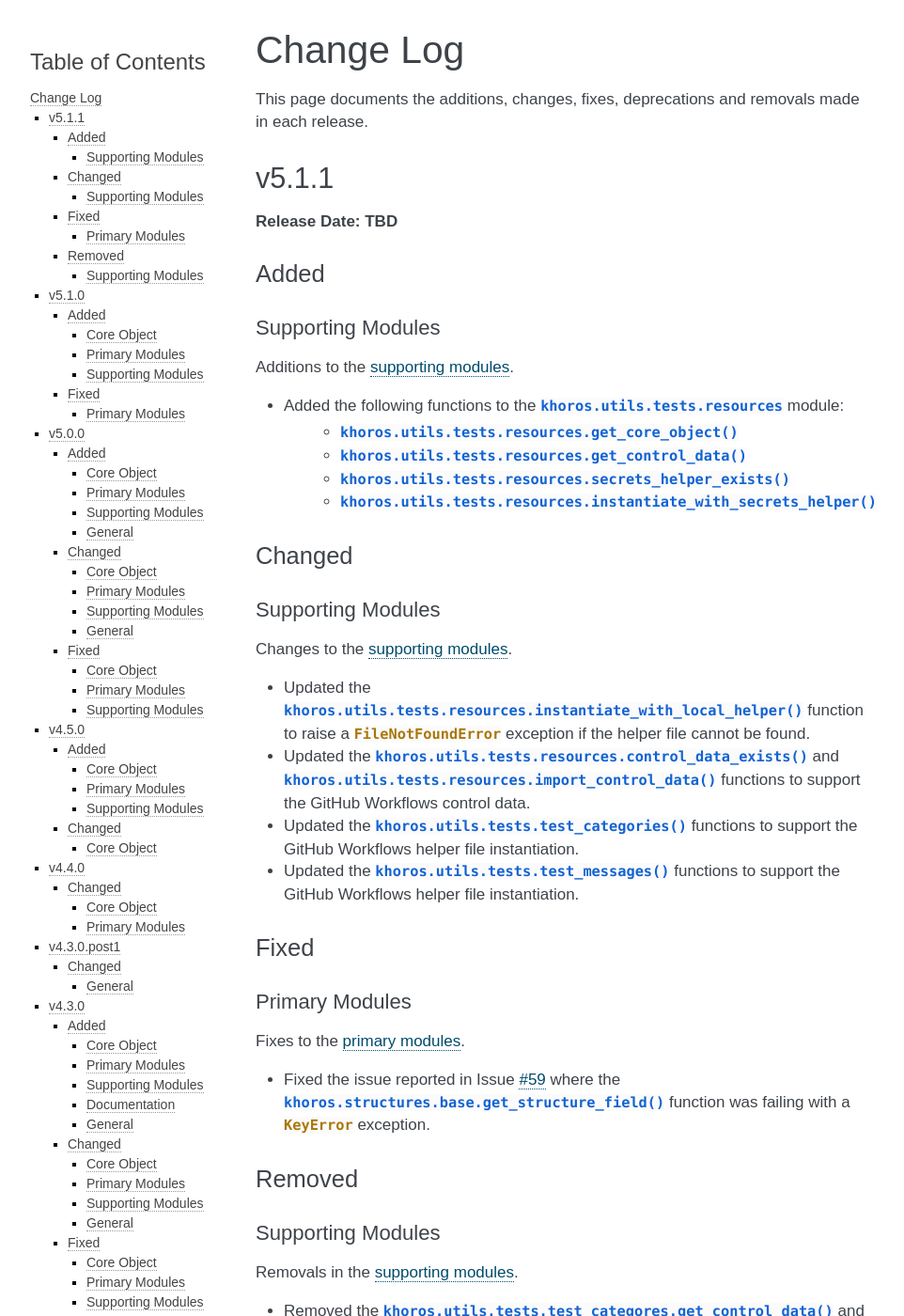
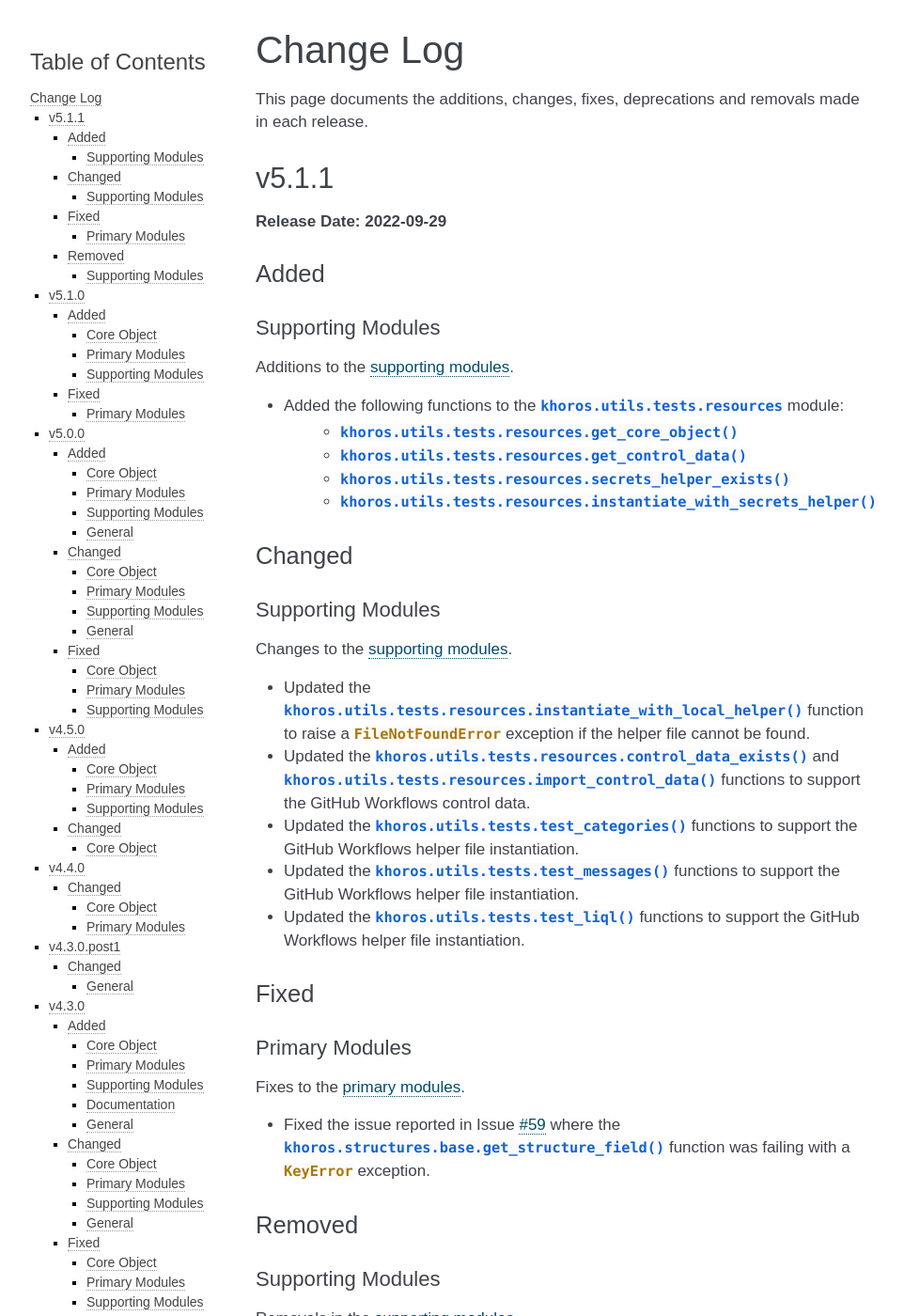
Before and after one commit to jeffshurtliff/khoros, a Sphinx documentation site: the page built from docs/changelog.rst, in a window 1280 px wide and 1400 px high. Shown: the whole window at 94% size, without its empty margins (148-1110 px from the left). Built offline with Sphinx 7.4.7, drawn with Linux system fonts in a browser that asks for light colours.

Commit message:
Updated functions in test_liql.py to support GitHub Workflows

```diff
--- a/docs/changelog.rst
+++ b/docs/changelog.rst
@@ -6,7 +6,7 @@ This page documents the additions, changes, fixes, deprecations and removals mad
 ******
 v5.1.1
 ******
-**Release Date: TBD**
+**Release Date: 2022-09-29**
 
 Added
 =====
@@ -36,6 +36,8 @@ Changes to the :doc:`supporting modules <supporting-modules>`.
 * Updated the :py:func:`khoros.utils.tests.test_categories` functions to support the GitHub
   Workflows helper file instantiation.
 * Updated the :py:func:`khoros.utils.tests.test_messages` functions to support the GitHub
+  Workflows helper file instantiation.
+* Updated the :py:func:`khoros.utils.tests.test_liql` functions to support the GitHub
   Workflows helper file instantiation.
 
 Fixed
```
Also changed, not shown: 1 other file.
